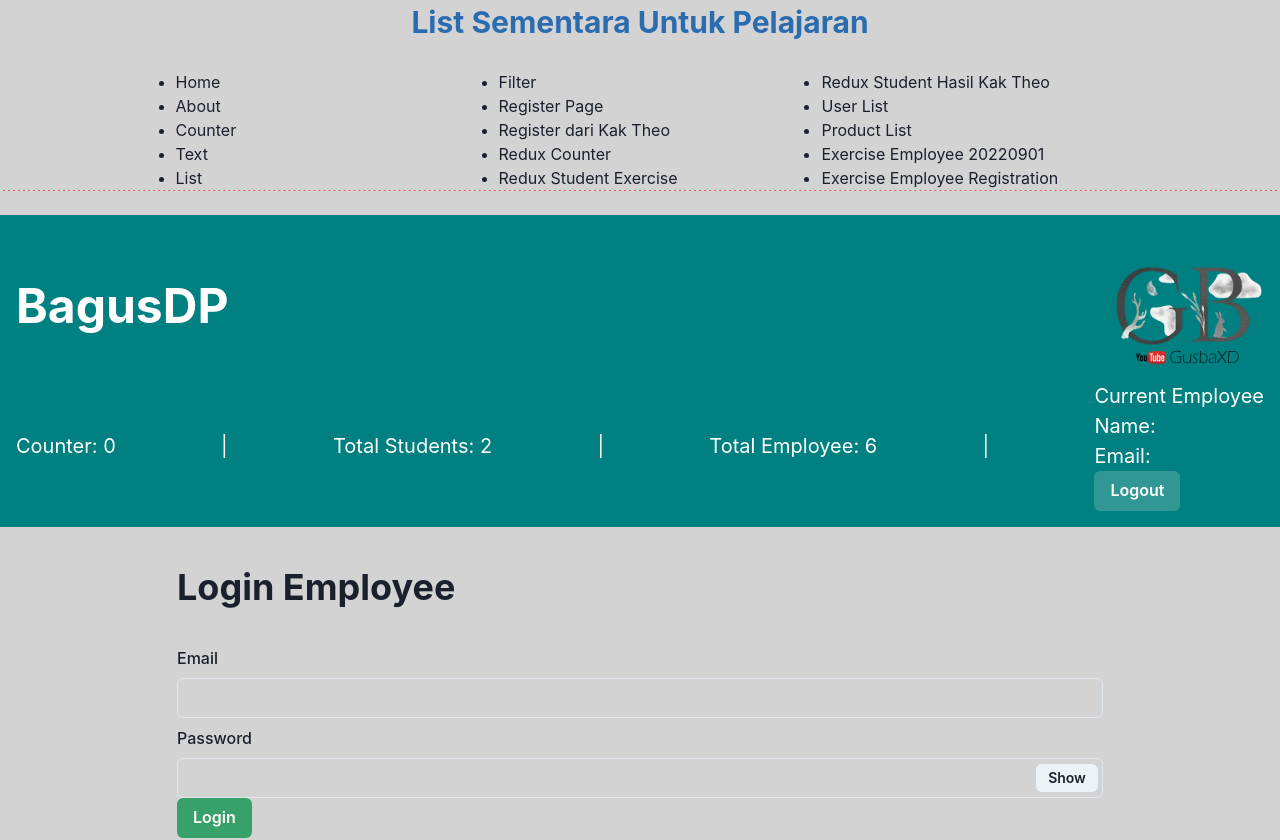
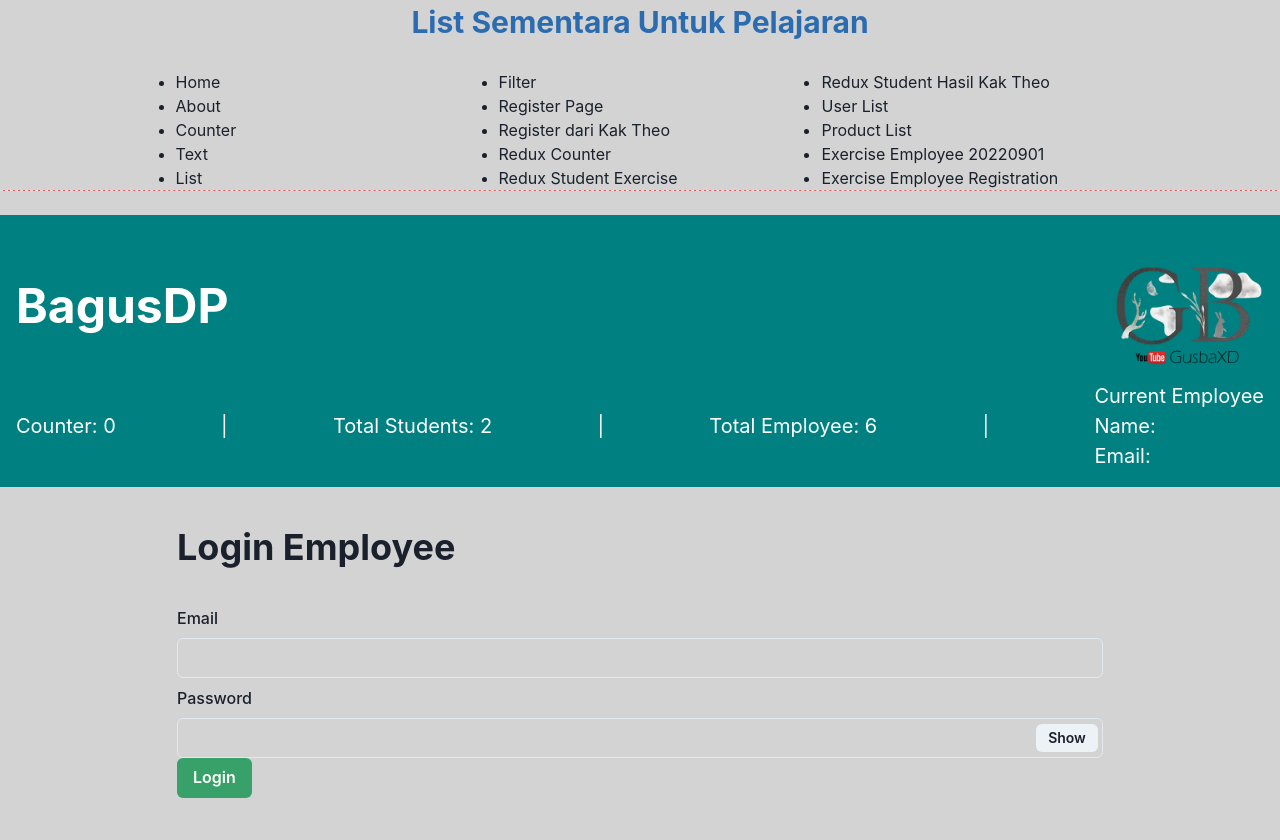
Before and after one commit to BagusDP2011/Exercise, a React (Create React App) app: page /exerciseemployee in a window 1280 px wide. Shown: the top 840 px of the page. Built offline with nearby package versions, Linux system fonts and the light colour scheme; data requests are answered from the project's data file.

Commit message:
20220906 - Solution for logout

```diff
--- a/src/App.jsx
+++ b/src/App.jsx
@@ -184,7 +184,9 @@ function App() {
               {/* ID: {employeeSelector.takeEmployee.id} <br /> */}
               Name: {employeeSelector.takeEmployee.employee_name} <br />
               Email: {employeeSelector.takeEmployee.email} <br />
+              {employeeSelector.takeEmployee.id ?
               <Button colorScheme={"teal"} onClick={loginStatus}>Logout</Button>
+              : false}
             </Text>
             </HStack>
             </GridItem>
--- a/src/pages/ExerciseEmployee.jsx
+++ b/src/pages/ExerciseEmployee.jsx
@@ -81,16 +81,6 @@ const ExerciseEmployee = () => {
     formik.setFieldValue(event.target.name, event.target.value);
   };
 
-  const newLoginBtn = () => {
-    dispatch(loginEmployee());
-    formik.setFieldValue("email", "");
-    formik.setFieldValue("password", "");
-    console.log(employeeSelector.loginEmployee);
-    // val.email === employeeSelector.takeEmployee.email ?
-    //  dispatch(takeEmployee()) :
-    //   Toast({ title: "Failed", status: "error" })
-  };
-
   const renderEmployee = () => {
     return employeeSelector.data.map((val) => {
       return (
@@ -141,27 +131,29 @@ const ExerciseEmployee = () => {
           console.log(val);
           loginStatus = true;
           dispatch(takeEmployee(val));
+          fetchEmployees();
           Toast({ title: "Login Successfully", status: "success" });
-          fetchEmployees();
+          return;
         } else if (
           values.email === val.email &&
           values.password !== val.password
         ) {
-          return Toast({
+          Toast({
             title: "Login Failed: Wrong password",
             status: "error",
           });
+          return;
         } else if (
           values.password === val.password &&
           values.email !== val.email
         ) {
-          return Toast({
+          Toast({
             title: "User with email does not exist",
             status: "error",
           });
+          return;
         }
       });
-
     },
     validationSchema: Yup.object({
       email: Yup.string().email().required("Email: Tidak boleh kosong"),
@@ -189,6 +181,8 @@ const ExerciseEmployee = () => {
         4. Buat button di navbar untuk LOGOUT
       */}
       <Box p="8" mb="8" borderRadius="6px" border="solid 1px lightgrey">
+        {!employeeSelector.takeEmployee.email ?
+        <form onSubmit={formik.handleSubmit}>
         <Text fontWeight="bold" fontSize="4xl" mb="8">
           Login Employee
         </Text>
@@ -207,7 +201,9 @@ const ExerciseEmployee = () => {
                 name="email"
                 type="email"
               />
-            <FormErrorMessage>User with email does not exist</FormErrorMessage>
+              <FormErrorMessage>
+                User with email does not exist
+              </FormErrorMessage>
             </FormControl>
             <FormControl>
               <FormLabel>Password</FormLabel>
@@ -218,7 +214,8 @@ const ExerciseEmployee = () => {
                   name="password"
                   isInvalid={
                     formik.values.password.match(
-                  employeeSelector.takeEmployee.password)
+                      employeeSelector.takeEmployee.password
+                    )
                       ? false
                       : true
                   }
@@ -231,11 +228,17 @@ const ExerciseEmployee = () => {
                 </InputRightElement>
               </InputGroup>
               <FormErrorMessage>Wrong password</FormErrorMessage>
-            <Button colorScheme="green" onClick={formik.handleSubmit}>
+              <Button
+                type="submit"
+                colorScheme="green"
+                onClick={formik.handleSubmit}
+              >
                 Login
               </Button>
             </FormControl>
           </Stack>
+        </form>
+        : false}
       </Box>
 
       <Text fontWeight="bold" fontSize="4xl" marginBottom="16">
```
Lines whose indentation alone changed are shown as unchanged.
